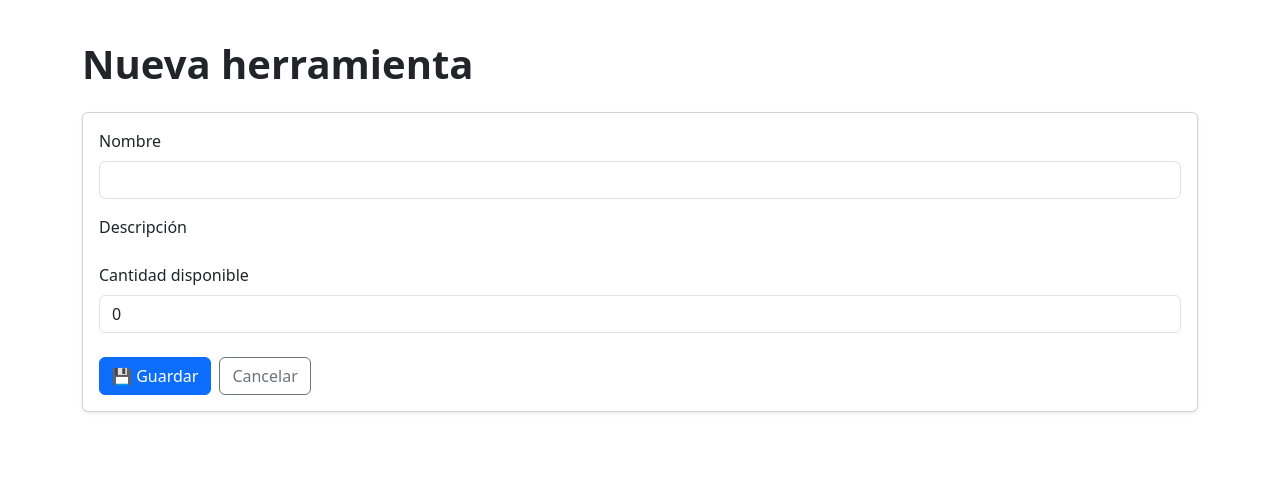
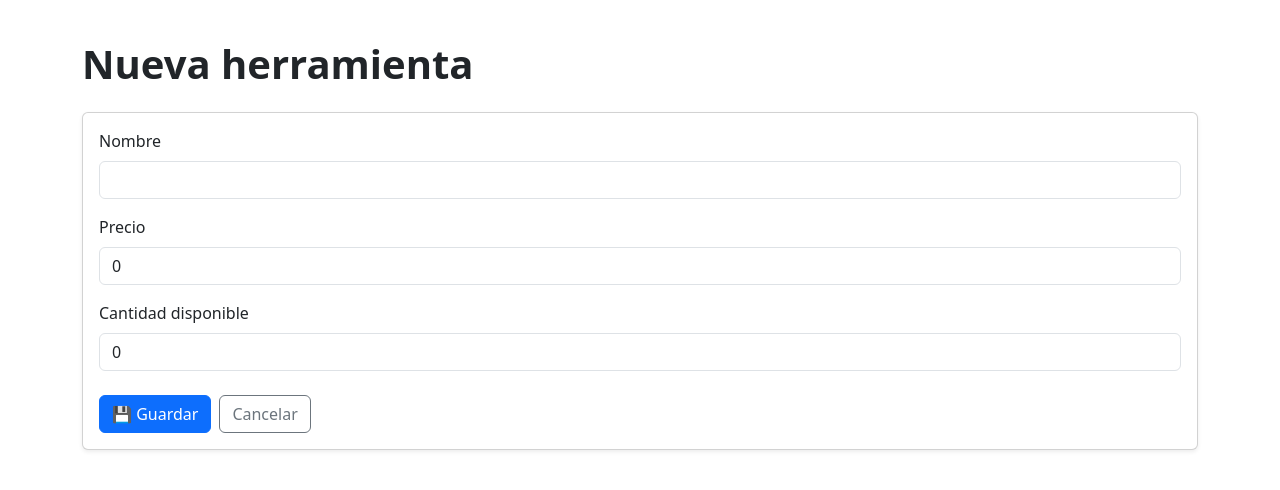
Before and after one commit to GabrielB64/Taller-Mecanico, a Django app: page /herramientas/nuevo/ in a window 1280 px wide. Shown: the part 57-547 px from the top of the page. Run offline with Django 5.2, Linux system fonts and the light colour scheme; a user stored in the database is signed in.

Commit message:
Agregados precios faltantes para demo

```diff
--- a/adminTaller/templates/herramientas/formulario.html
+++ b/adminTaller/templates/herramientas/formulario.html
@@ -72,12 +72,12 @@
                     for="{{ form.descripcion.id_for_label }}"
                     class="form-label"
                 >
-                    Descripción
+                    Precio
                 </label>
 
-                {{ form.descripcion }}
+                {{ form.precio }}
 
-                {% for error in form.descripcion.errors %}
+                {% for error in form.precio.errors %}
                     <div class="text-danger small">
                         {{ error }}
                     </div>
```
Also changed, not shown: db.sqlite3.
